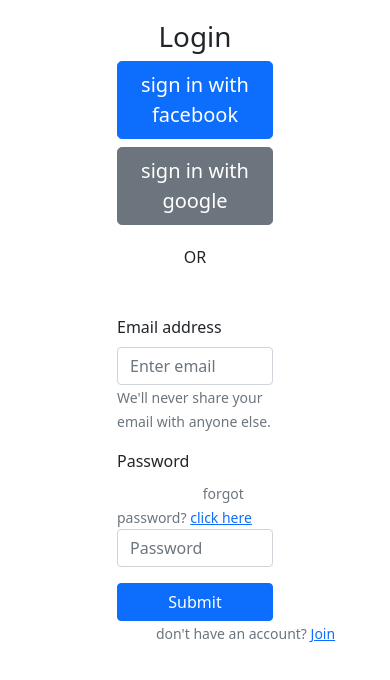
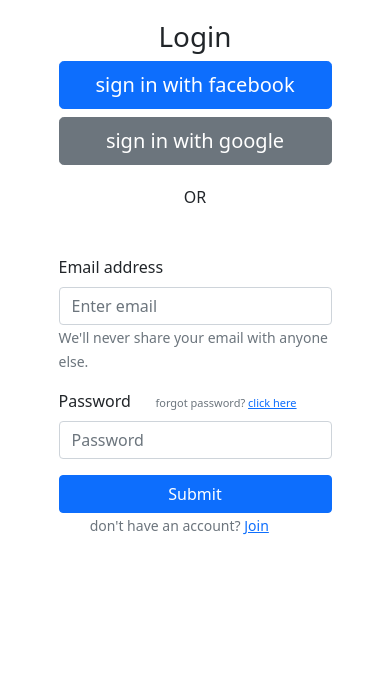
Before and after one commit to Goodie007/pisshures, a React (Create React App) app: page /login in a window 390 px wide. Shown: the top 680 px of the page. Built offline with nearby package versions, Linux system fonts and the light colour scheme.

Commit message:
initial commit

```diff
--- a/src/App.css
+++ b/src/App.css
@@ -139,6 +139,10 @@
 .h-1 {
   padding-left: 25%;
 
+}
+
+.sticky {
+  z-index: 1000;
 }
 
 .lorem {
@@ -430,108 +434,6 @@ hr {
 }
 
 
-/* @media only screen and (max-width: 400px) {
-
-
-  .spn {
-    text-decoration: none;
-    text-decoration-line: none;
-    color: white;
-    font-weight: bold;
-    margin-left: 10px;
-  }
-
-  a:hover {
-    color: white;
-  }
-
-  .logoName {
-    color: white;
-    text-decoration: none;
-    margin-left: 0px;
-  }
-
-  .logo {
-    color: white;
-    margin-left: 20px;
-    height: 54px;
-    width: 54px;
-  }
-
-  .btn {
-    height: 40px;
-    width: 100px;
-    border-width: 1px;
-    border-radius: 5px;
-    border-color: white;
-    background-color: #0F172A;
-    margin-right: 2px;
-    align-items: center;
-    justify-content: center;
-  }
-
-  .btn:hover{
-    background-color: #198754;
-    border-color: #198754;
-  }
-
-  .me-auto {
-
-    margin-left: 100px;
-    background-color: white;
-    margin-right: auto;
-    margin-top: 10px;
-    padding: 20px;
-    padding-top: 10px;
-    color: white;
-    border-radius: 7px;
-    display: none;
-
-  }
-
-  .mobile-auto {
-    display: block;
-    background-color: #164e63;
-    text-align: center;
-    padding-left: 50px;
-    display: flex;
-    flex-direction: column;
-    float: right;
-    color: #164e63;
-    padding-top: 10%;
-  }
-  /* .mobile-auto:hover {
-    color: #4711dd;
-  } */
-
-  /* .first {
-    margin-right: auto;
-    color: #164e63;
-  }
-
-  .first:hover {
-    color: blue;
-  }
-
-
-
-  .third {
-    margin: auto;
-  }
-
-  .fourth {
-    margin-right: auto;
-  }
-
-  .lapScreen {
-    display: block;
-  }
-
-  .myMobile {
-    display: none;
-  }
-
-} */
 
 
 @media only screen and (max-width: 400px) {
@@ -564,6 +466,10 @@ hr {
     padding-left: 5%;
   }
 
+  .sticky {
+    z-index: 1000;
+  }
+
   .lorem {
     font-size: 10px;
 
@@ -581,11 +487,11 @@ hr {
   } */
 
   .navigaton {
-    display: inline;
+    display: block;
     flex-direction: row;
     height: 50px;
     width: 100%;
-    margin-left: 10%;
+    margin-left: 0;
     text-decoration: none;
     direction: inline-block;
   }
@@ -595,7 +501,7 @@ hr {
     list-style-type: none;
     margin: 0;
     padding: 0;
-    overflow: scroll;
+    overflow-x: auto;
     background-color: #fff;
     height: 70px;
     width: 100%;
@@ -603,7 +509,9 @@ hr {
     align-items: center;
     justify-content: center;
     display: flex;
+    flex-direction: row;
     column-gap: 1rem;
+    white-space: nowrap;
   }
 
   .cat-menu {
@@ -611,7 +519,7 @@ hr {
     flex-direction: row;
     height: 50px;
     width: 100%;
-    padding-left: 0;
+    margin-left: 0;
     text-decoration: none;
     direction: inline-block;
   }
@@ -621,7 +529,7 @@ hr {
     list-style-type: none;
     margin: 0;
     padding: 0;
-    overflow: scroll;
+    overflow-x: auto;
     background-color: transparent;
     height: 70px;
     width: 100%;
@@ -629,6 +537,89 @@ hr {
     align-items: center;
     justify-content: center;
     display: flex;
-    column-gap: 1rem;
+    /* column-gap: 1rem; */
+  }
+
+  .log-top {
+    padding-top: 5%;
+  }
+
+  .log {
+    text-align: center;
+  }
+
+  /* .btn-top {
+
+  } */
+
+  .logP {
+    text-align: center;
+    padding-top: 20px;
+    padding-bottom: 30px;
+  }
+
+  .mb-3 {
+    width: 40%;
+    margin-left: 30%;
+  }
+
+  .d-grid {
+    width: 40%;
+    margin-left: 30%;
+  }
+
+  .text {
+    margin-left: 40%;
+  }
+
+  .muted {
+    margin-left: 55%;
+  }
+
+  .login {
+    width: 100px;
+  }
+
+  /* .loginBtn {
+    display: inline-block;
+    width: 100%;
+    font-weight: 400;
+    line-height: 1.5;
+    color: #fff;
+    text-align: center;
+    text-decoration: none;
+    vertical-align: middle;
+    cursor: pointer;
+    -webkit-user-select: none;
+    user-select: none;
+    background-color: #0062be;
+    border: 1px solid #7d8185;
+    padding: 0.37rem 0.75rem;
+    font-size: 1rem;
+    border-radius: 0.25rem;
+    transition: color .15s ease-in-out,background-color .15s ease-in-out,border-color .15s ease-in-out,box-shadow .15s ease-in-out;
+  } */
+
+  .mb-3 {
+    width: 70%;
+    margin-left: 15%;
+  }
+
+  .d-grid {
+    width: 70%;
+    margin-left: 15%;
+  }
+
+  .text {
+    margin-left: 23%;
+  }
+
+  .muted {
+    margin-left: 9%;
+    font-size: 11px;
+  }
+
+  .login {
+    width: 100px;
   }
 }
--- a/src/Navbar/TopNav.js
+++ b/src/Navbar/TopNav.js
@@ -8,7 +8,7 @@ import  Sticky  from  "react-sticky-el";
 function TopNav() {
   return (
     <Sticky>
-    <Navbar collapseOnSelect expand="lg" bg="dark" variant="dark"  style={{height: "70px"}}>
+    <Navbar collapseOnSelect expand="lg" bg="dark" variant="dark"  style={{height: "70px"}} className="sticky">
        <Container>
          <Navbar.Brand as={Link} to="/">Brand</Navbar.Brand>
            <Navbar.Toggle aria-controls="responsive-navbar-nav" />
--- a/src/components/Login.jsx
+++ b/src/components/Login.jsx
@@ -15,10 +15,10 @@ function Login() {
             </div>
             <div className="btn-top">
             <div className="d-grid gap-2">
-               <Button variant="primary" size="lg">
+               <Button variant="primary" size="lg" className="loginBtn">
                      sign in with facebook
                </Button>
-               <Button variant="secondary" size="lg">
+               <Button variant="secondary" size="lg" className="loginBtn">
                    sign in with google
                </Button>
             </div>
@@ -47,7 +47,7 @@ function Login() {
                   {/* <Form.Check type="checkbox" label="Check me out" /> */}
                </Form.Group>
                <div className="d-grid gap-2">
-                     <Button variant="primary" type="submit">
+                     <Button variant="primary" type="submit" className="loginBtn">
                          Submit
                     </Button>
                 </div>
--- a/src/components/Signup.jsx
+++ b/src/components/Signup.jsx
@@ -38,9 +38,9 @@ function Signup() {
 
                 <Form.Group className="mb-3" controlId="formBasicPassword">
                     <Form.Label>Password</Form.Label>
-                      <Form.Text className="muted">
+                      {/* <Form.Text className="muted">
                          forgot password?
-                     </Form.Text>
+                     </Form.Text> */}
                     <Form.Control type="password" placeholder="Password" className="formCntrl" />
                </Form.Group>
                <Form.Group className="mb-3" controlId="formBasicCheckbox">
```
